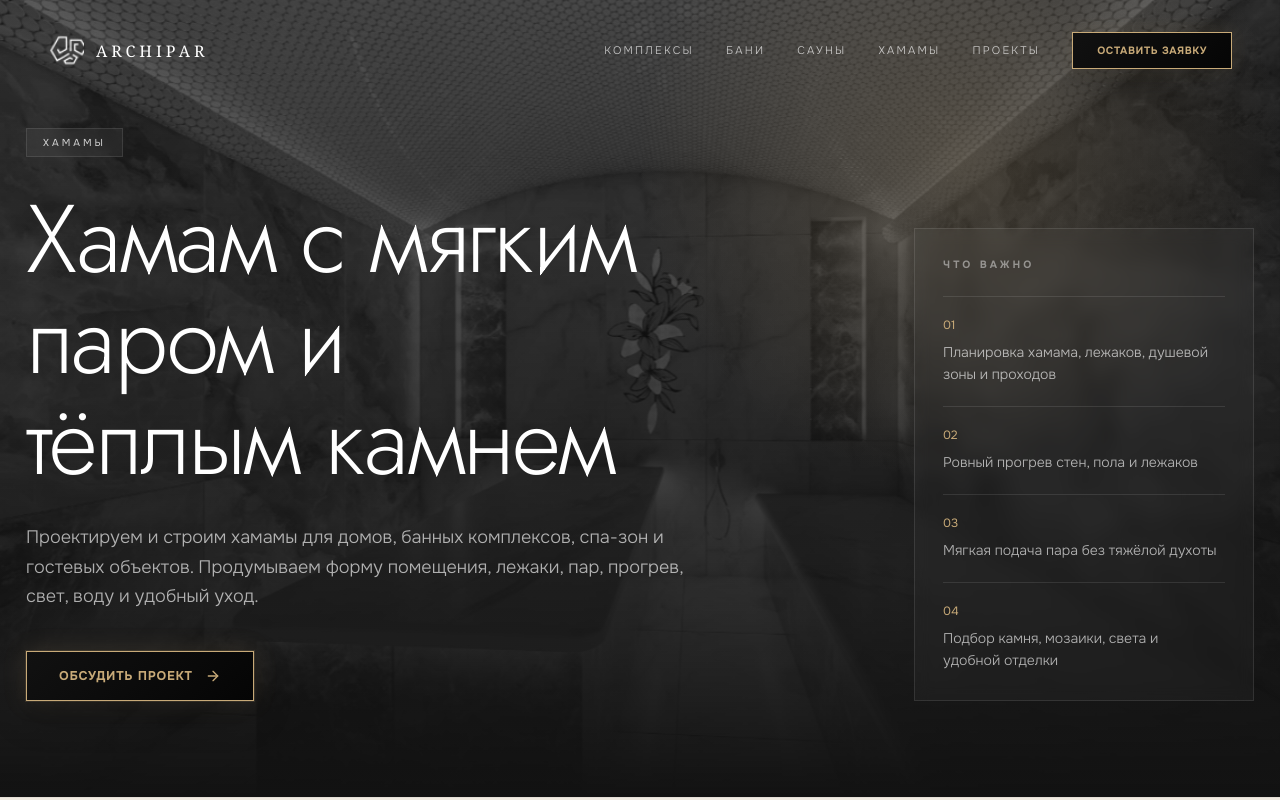
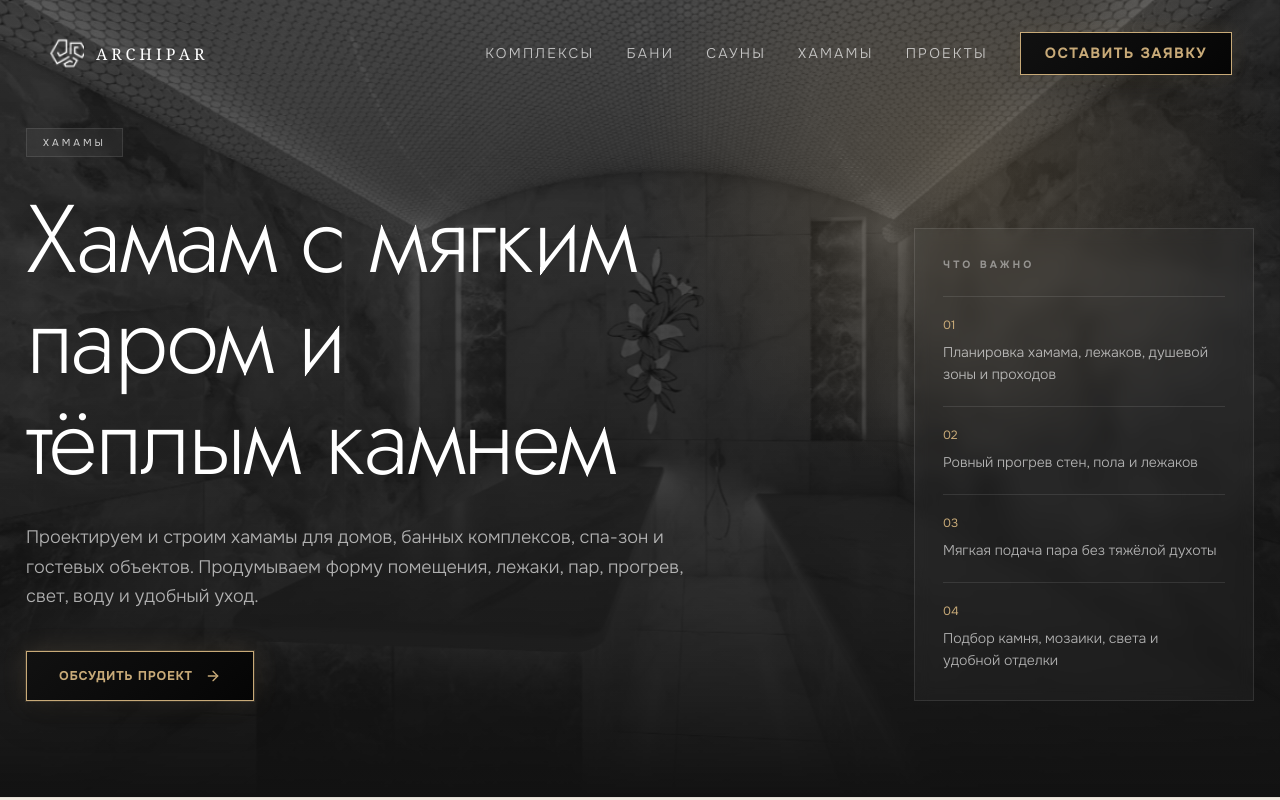
Before and after one commit to TatooineEnjoyer/archipar, a Next.js app: page /hamams in a window 1280 px wide. Shown: the top 800 px of the page. Built offline with nearby package versions, Linux system fonts and the light colour scheme.

Commit message:
Update Header.tsx

```diff
--- a/src/components/Header.tsx
+++ b/src/components/Header.tsx
@@ -28,7 +28,7 @@ export default function Header() {
 
   return (
     <header
-      className={`fixed left-0 top-0 z-50 w-full transition-all duration-500 ease-in-out ${
+      className={`site-header fixed left-0 top-0 z-50 w-full transition-all duration-500 ease-in-out ${
         isScrolled
           ? "bg-[#f8f5f0]/45 border-b border-black/[0.03] py-4 backdrop-blur-sm shadow-none"
           : "bg-transparent py-6 md:py-8"
@@ -65,7 +65,7 @@ export default function Header() {
         {/* Навигация для больших экранов */}
         <div className="hidden items-center gap-8 md:flex">
           <nav
-            className={`flex items-center gap-6 text-[11px] font-light uppercase tracking-[0.2em] transition-colors duration-500 lg:gap-8 ${
+            className={`flex items-center gap-6 text-[14px] font-light uppercase tracking-[0.16em] transition-colors duration-500 lg:gap-8 ${
               isScrolled ? "text-black/70" : "text-white/70"
             }`}
           >
@@ -87,7 +87,7 @@ export default function Header() {
           {/* Кнопка для десктопа */}
           <Link
             href="/#request"
-            className={`border px-6 py-2.5 text-[10px] font-semibold uppercase tracking-widest transition-all duration-300 ${
+            className={`border px-6 py-2.5 text-[14px] font-semibold uppercase tracking-[0.14em] transition-all duration-300 ${
               isScrolled
                 ? "border-[#8a6a43] bg-[#8a6a43] text-white hover:border-[#6f5332] hover:bg-[#6f5332]"
                 : "border-white/40 bg-transparent text-white hover:border-white hover:bg-white hover:text-black"
@@ -101,7 +101,7 @@ export default function Header() {
         <div className="flex items-center gap-5 md:hidden">
           <Link
             href="/#portfolio"
-            className={`text-[11px] font-light uppercase tracking-widest transition-colors duration-500 ${
+            className={`text-[14px] font-light uppercase tracking-[0.14em] transition-colors duration-500 ${
               isScrolled ? "text-black/70" : "text-white/80"
             }`}
           >
@@ -111,7 +111,7 @@ export default function Header() {
           {/* Кнопка для мобильных */}
           <Link
             href="/#request"
-            className={`border px-4 py-2 text-[10px] font-medium uppercase tracking-widest transition-all duration-300 ${
+            className={`border px-4 py-2 text-[14px] font-medium uppercase tracking-[0.14em] transition-all duration-300 ${
               isScrolled
                 ? "border-[#8a6a43] bg-[#8a6a43] text-white"
                 : "border-white/40 bg-white/10 text-white backdrop-blur-sm"
```
